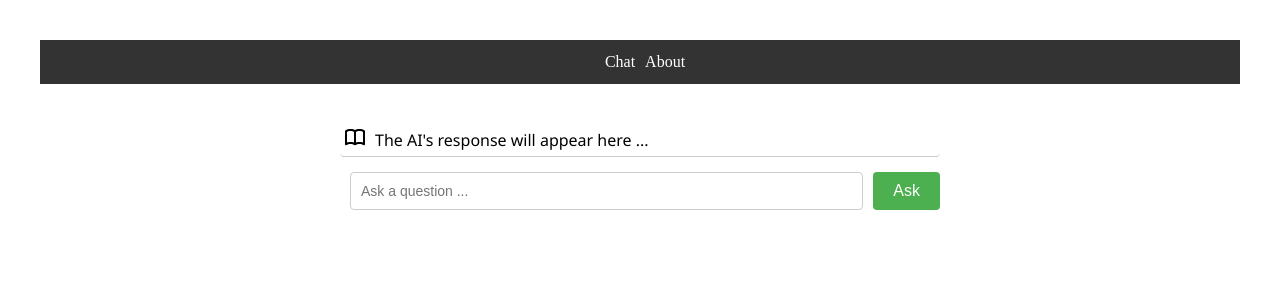
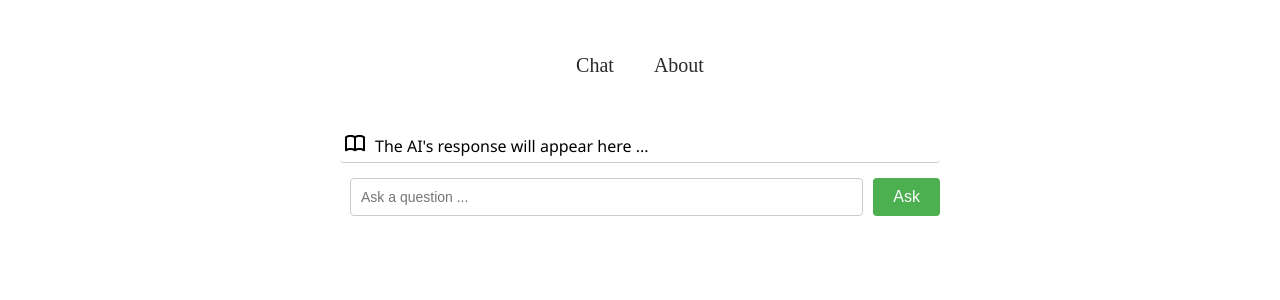
Before and after one commit to carbonitech/ai-chat-page, a Vue app: page / in a window 1280 px wide. Shown: the top 300 px of the page. Built offline with nearby package versions, Linux system fonts and the light colour scheme.

Commit message:
pretty-up nav

```diff
--- a/src/App.vue
+++ b/src/App.vue
@@ -22,7 +22,6 @@ header {
 }
 
 .navbar {
-  background-color: #333;
   color: #fff;
   display: flex;
   justify-content: center;
@@ -39,12 +38,13 @@ header {
 }
 
 .navbar-links a {
-  color: #fff;
+  color: #2b2a2a;
   text-decoration: none;
-  margin-left: 10px;
+  margin: auto 20px;
+  font-size: 20px;
 }
 
 .navbar-links a:hover {
-  text-decoration: underline;
+  border-bottom: solid 1px #2b2a2a;
 }
 </style>
```
